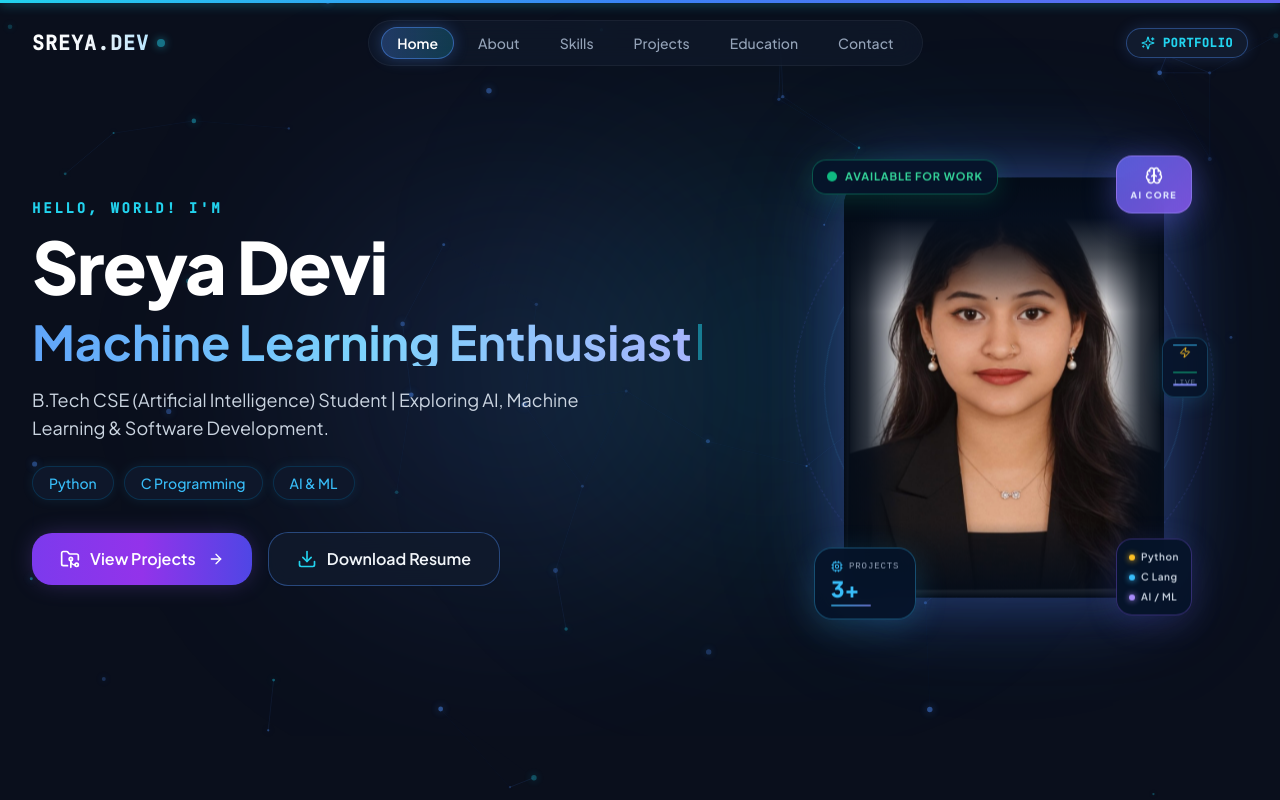
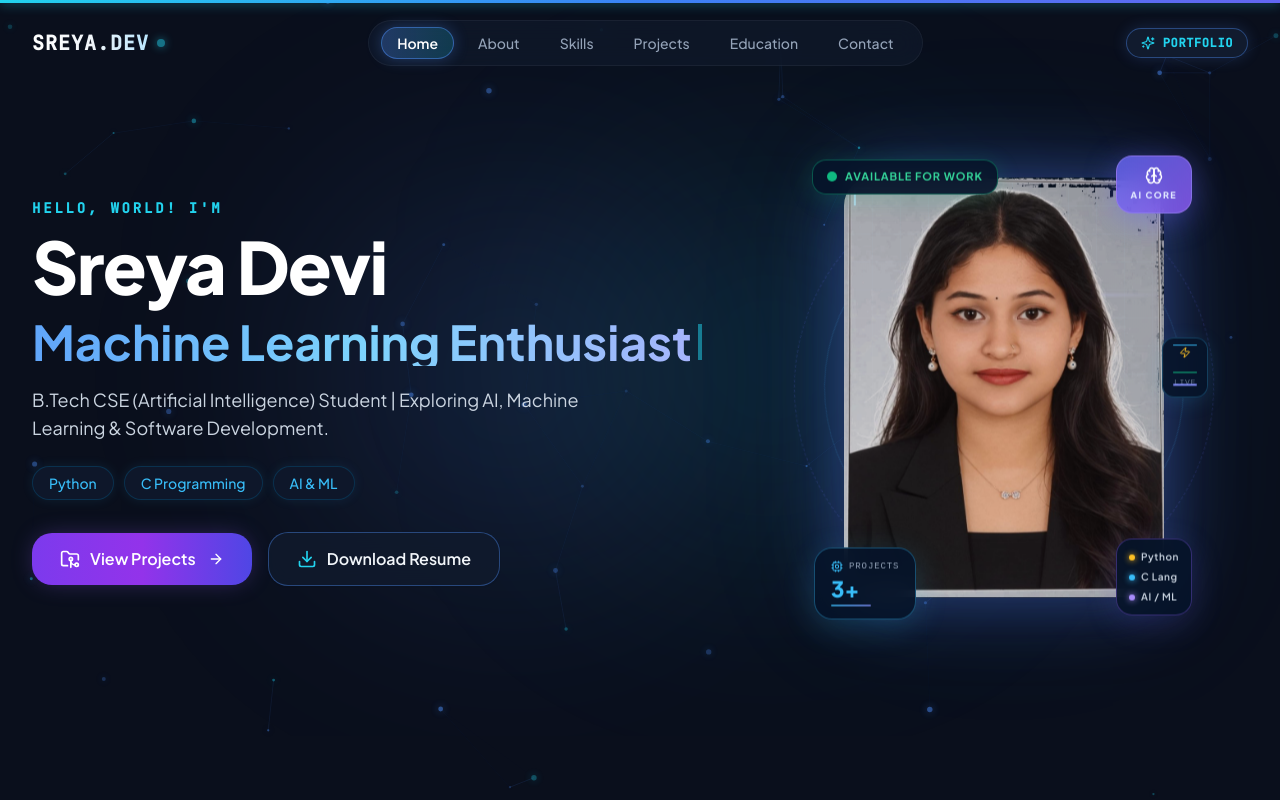
Before and after one commit to sreyadevi2008-ux/sreyadevi.A.Suresh, a React (Vite) app: page / in a window 1280 px wide. Shown: the top 800 px of the page. Built offline with nearby package versions, Linux system fonts and the light colour scheme.

Commit message:
Remove white bg from photo using jimp, use transparent PNG on dark card

```diff
--- a/src/sections/Hero.jsx
+++ b/src/sections/Hero.jsx
@@ -298,43 +298,17 @@ FEATURED PROJECTS
                   backgroundSize: '28px 28px',
                 }} />
 
-                {/* Profile image — untouched, natural colours */}
+                {/* Profile image — white background removed, transparent PNG on dark card */}
                 <img
-                  src="/profile.jpg"
+                  src="/profile.png"
                   alt="Sreya Devi"
                   style={{
                     position: 'relative', zIndex: 1,
                     width: '100%', height: '100%',
                     objectFit: 'cover', objectPosition: 'center top',
-                    filter: 'brightness(1.05) contrast(1.03) saturate(1.05)',
+                    filter: 'brightness(1.03) contrast(1.02) saturate(1.05)',
                   }}
                 />
-
-                {/* ── Targeted edge overlays — cover ONLY the white background areas ── */}
-                {/* Top: covers white above head */}
-                <div style={{
-                  position: 'absolute', top: 0, left: 0, right: 0, height: '32%', zIndex: 2,
-                  background: 'linear-gradient(to bottom, #040c18 0%, #060f1e 30%, rgba(4,12,24,0.7) 60%, transparent 100%)',
-                  pointerEvents: 'none',
-                }} />
-                {/* Left: covers white strip left of hair */}
-                <div style={{
-                  position: 'absolute', top: 0, left: 0, bottom: 0, width: '18%', zIndex: 2,
-                  background: 'linear-gradient(to right, #040c18 0%, rgba(4,12,24,0.8) 40%, transparent 100%)',
-                  pointerEvents: 'none',
-                }} />
-                {/* Right: covers white strip right of hair */}
-                <div style={{
-                  position: 'absolute', top: 0, right: 0, bottom: 0, width: '18%', zIndex: 2,
-                  background: 'linear-gradient(to left, #040c18 0%, rgba(4,12,24,0.8) 40%, transparent 100%)',
-                  pointerEvents: 'none',
-                }} />
-                {/* Bottom: subtle fade for bottom white edge */}
-                <div style={{
-                  position: 'absolute', bottom: 0, left: 0, right: 0, height: '18%', zIndex: 2,
-                  background: 'linear-gradient(to top, #040c18 0%, rgba(4,12,24,0.5) 50%, transparent 100%)',
-                  pointerEvents: 'none',
-                }} />
 
                 {/* AI scan line sweep */}
                 <div
```
Also changed, not shown: public/profile.png (added).
